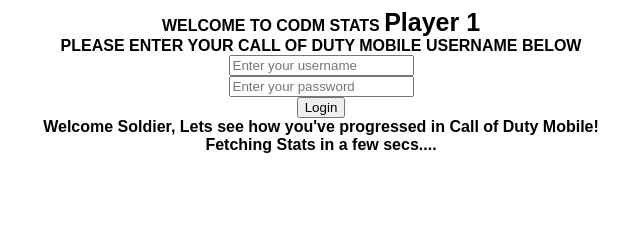
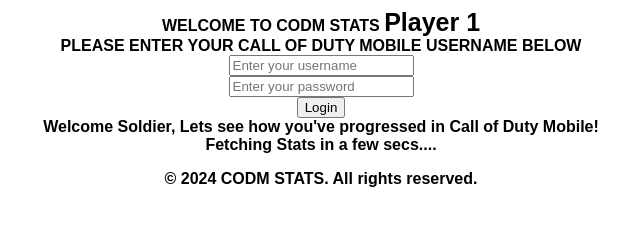
Before and after one commit to Rex-2-ui/CODM-STATS-, a plain HTML site: page index.html in a window 1280 px wide. Shown: the whole page, without its empty margins (319-959 px from the left). Drawn offline with Linux system fonts and the light colour scheme; a script that the page names is missing.

Commit message:
first commit

```diff
--- a/index.html
+++ b/index.html
@@ -32,6 +32,9 @@
       <br />
       Fetching Stats in a few secs....
     </main>
+    <footer>
+      <p>&copy; 2024 CODM STATS. All rights reserved.</p>
+    </footer>
 
     <script src="script.js"></script>
   </body>
```
